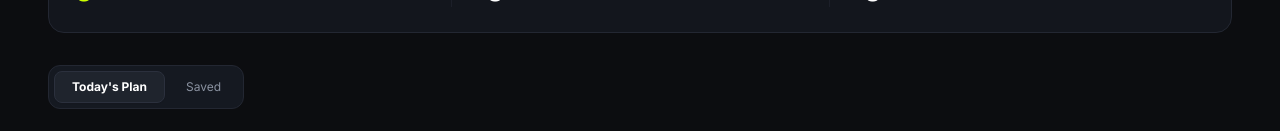
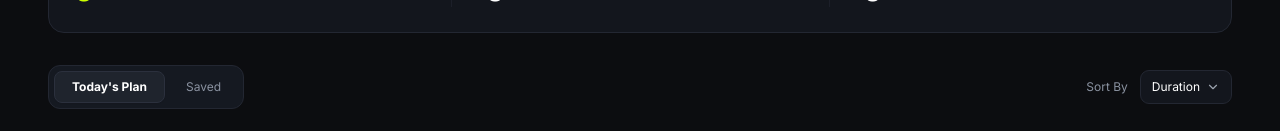
Before and after one commit to Md-Foisal/liftledger, a Next.js app: page /my-plan in a window 1280 px wide. Shown: the part 300-431 px from the top of the page. Built offline with nearby package versions, Linux system fonts and the light colour scheme.

Commit message:
feat: add sort by dropdown for duration, calories and rating

```diff
--- a/components/plan/MyPlan.tsx
+++ b/components/plan/MyPlan.tsx
@@ -9,12 +9,22 @@ import Loader from "../Loader";
 import EmptyState from "./EmptyState";
 import PlanCard from "./PlanCard";
 import PlanStats from "./PlanStats";
+import SortDropdown, { type SortKey } from "./SortDropdown";
 
 export type Tab = "today" | "saved";
+
+// duration: short first, calories and rating: high first
+function sortList<T extends Workout>(list: T[], key: SortKey) {
+  const copy = [...list];
+  if (key === "duration") return copy.sort((a, b) => a.duration - b.duration);
+  if (key === "calories") return copy.sort((a, b) => b.caloriesBurned - a.caloriesBurned);
+  return copy.sort((a, b) => b.rating - a.rating);
+}
 
 export default function MyPlan({ initialTab }: { initialTab: Tab }) {
   const { ready, plan, saved } = usePlan();
   const [tab, setTab] = useState<Tab>(initialTab);
+  const [sortBy, setSortBy] = useState<SortKey>("duration");
 
   const minutes = plan.reduce((sum, w) => sum + w.duration, 0);
   const calories = plan.reduce((sum, w) => sum + w.caloriesBurned, 0);
@@ -45,8 +55,8 @@ export default function MyPlan({ initialTab }: { initialTab: Tab }) {
     { key: "saved", label: "Saved" },
   ];
 
-  const sortedPlan = plan;
-  const sortedSaved = saved;
+  const sortedPlan = sortList(plan, sortBy);
+  const sortedSaved = sortList(saved, sortBy);
   const list = tab === "today" ? sortedPlan : sortedSaved;
 
   return (
@@ -78,6 +88,7 @@ export default function MyPlan({ initialTab }: { initialTab: Tab }) {
           })}
         </div>
 
+        <SortDropdown value={sortBy} onChange={setSortBy} />
       </div>
 
       {!ready ? (
--- /dev/null
+++ b/components/plan/SortDropdown.tsx
@@ -0,0 +1,62 @@
+"use client";
+
+import { Check, ChevronDown } from "lucide-react";
+
+export type SortKey = "duration" | "calories" | "rating";
+
+const options: { key: SortKey; label: string }[] = [
+  { key: "duration", label: "Duration" },
+  { key: "calories", label: "Calories" },
+  { key: "rating", label: "Rating" },
+];
+
+type Props = {
+  value: SortKey;
+  onChange: (key: SortKey) => void;
+};
+
+export default function SortDropdown({ value, onChange }: Props) {
+  const current = options.find((o) => o.key === value)?.label;
+
+  function pick(key: SortKey) {
+    onChange(key);
+    // close the daisyui dropdown
+    (document.activeElement as HTMLElement | null)?.blur();
+  }
+
+  return (
+    <div className="flex items-center gap-3">
+      <span className="text-xs leading-4 text-dim">Sort By</span>
+      <div className="dropdown dropdown-end">
+        <div
+          tabIndex={0}
+          role="button"
+          aria-label={`Sort by ${current}`}
+          className="flex h-[34px] cursor-pointer items-center gap-1.5 rounded-[9px] border border-line-2 bg-panel-2 px-[11px] text-xs leading-4 text-white hover:border-[#2f3442]"
+        >
+          {current}
+          <ChevronDown size={14} className="text-muted" />
+        </div>
+        <ul
+          tabIndex={0}
+          className="dropdown-content menu z-20 mt-2 w-36 rounded-xl border border-line-2 bg-panel-2 p-1.5 shadow-xl"
+        >
+          {options.map((o) => (
+            <li key={o.key}>
+              <button
+                type="button"
+                onClick={() => pick(o.key)}
+                className={`flex items-center justify-between rounded-lg text-xs ${
+                  o.key === value ? "text-volt" : "text-[#d1d5db]"
+                }`}
+              >
+                {o.label}
+                {o.key === value && <Check size={14} />}
+              </button>
+            </li>
+          ))}
+        </ul>
+      </div>
+    </div>
+  );
+}
```
